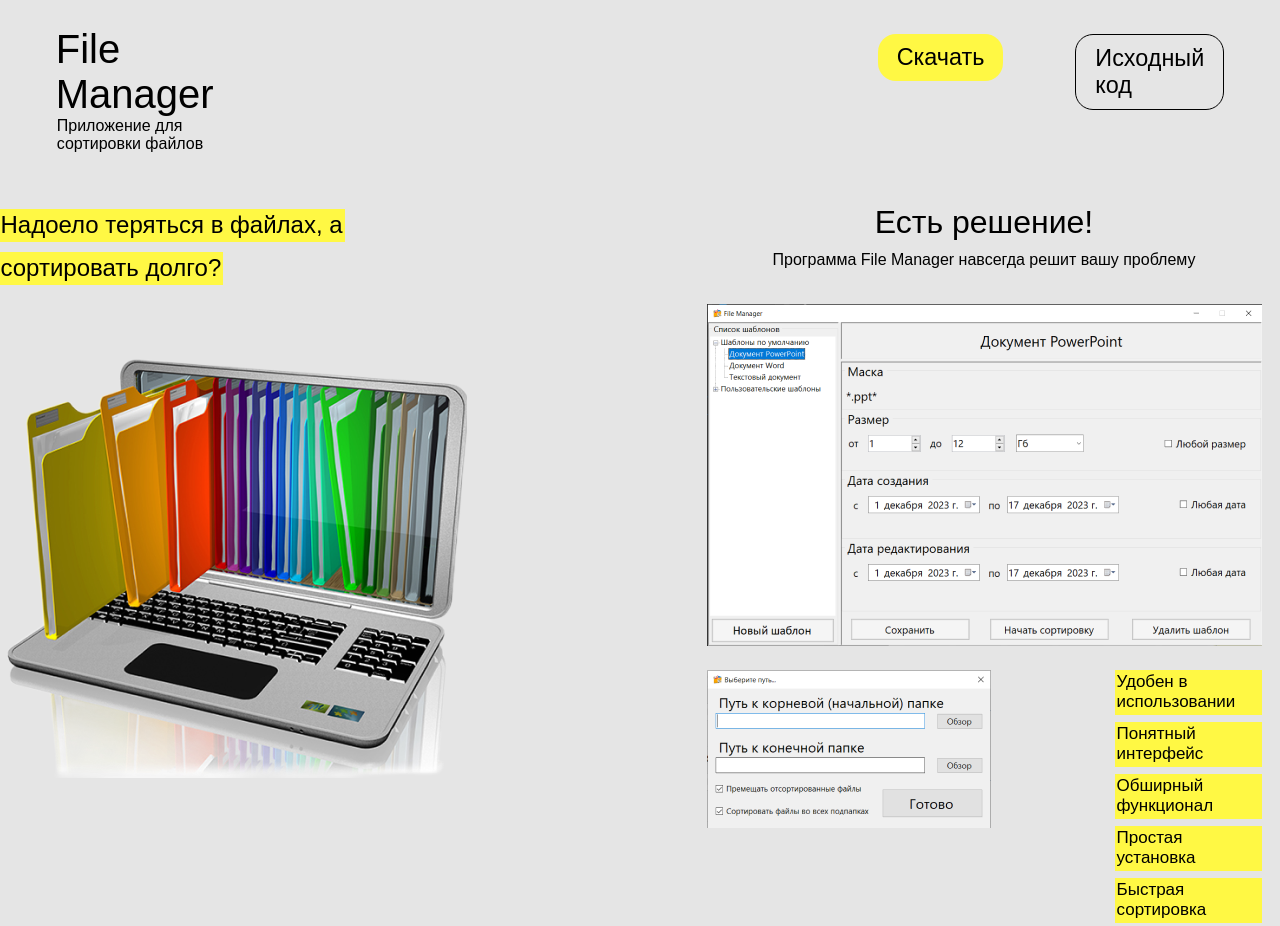
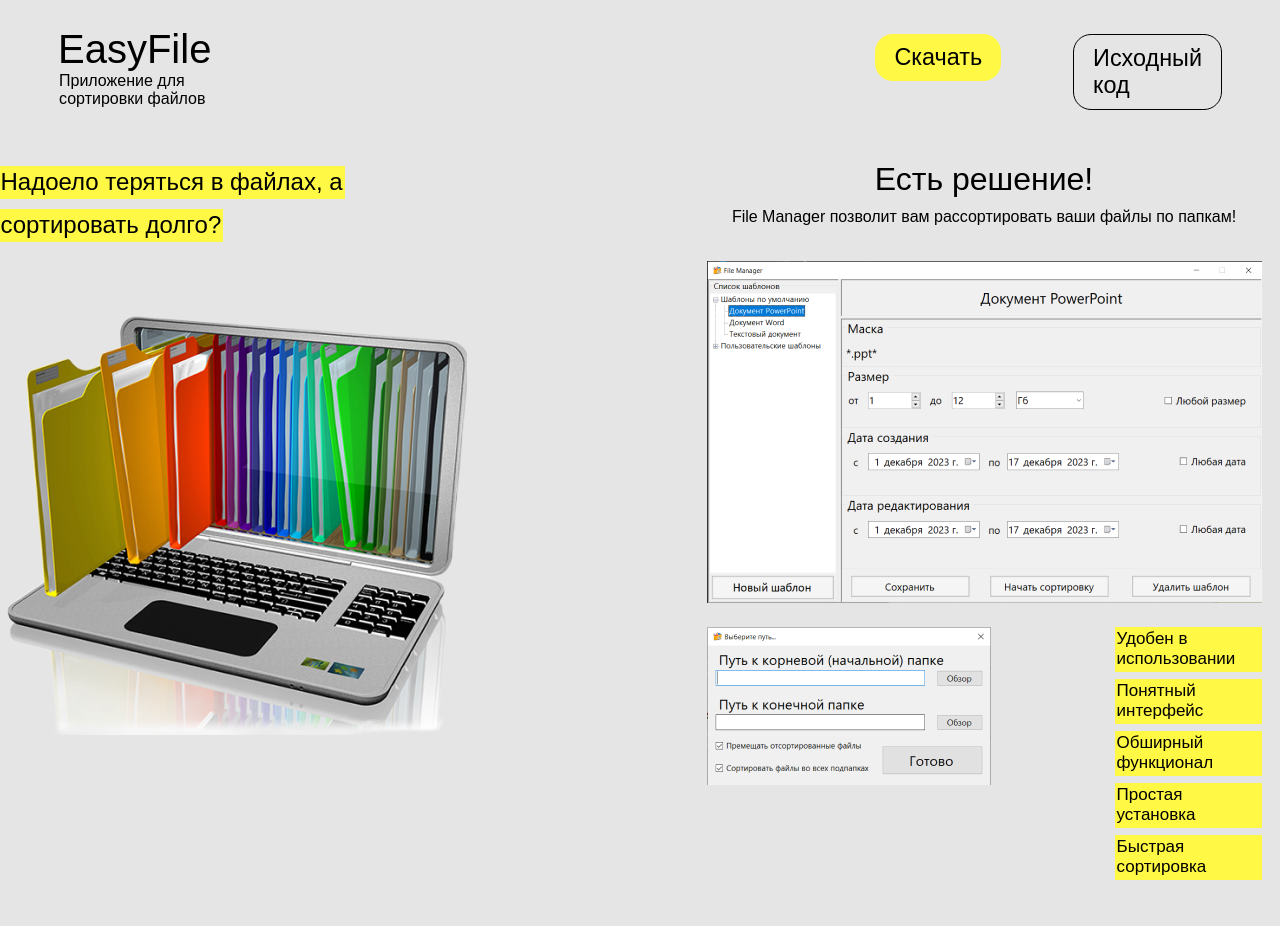
Before and after one commit to rmd09/Site-card-of-FileManager, a plain HTML site: page index.html in a window 1280 px wide. Drawn offline with Linux system fonts and the light colour scheme.

Commit message:
File Manager -> EasyFile

```diff
--- a/index.html
+++ b/index.html
@@ -3,14 +3,14 @@
 <head>
     <meta charset="UTF-8">
     <meta name="viewport" content="width=device-width, initial-scale=1.0">
-    <title>File Manager</title>
+    <title>EasyFile</title>
     <link rel="stylesheet" href="style.css">
     <link rel="icon" href="img/icon.png">
 </head>
 <body>
     <header>
         <div class="logo">
-            <h1 class="logo-title">File Manager</h1>
+            <h1 class="logo-title">EasyFile</h1>
             <h5 class="logo-text">Приложение для сортировки файлов</h5>
         </div>
         <div class="buttons">
@@ -38,7 +38,7 @@
             <div class="first-section">
                 <div class="solution-text">
                     <h2 class="solution-title">Есть решение!</h2>
-                    <h5 class="solution-subtitle">Программа File Manager навсегда решит вашу проблему</h5>
+                    <h5 class="solution-subtitle">File Manager позволит вам рассортировать ваши файлы по папкам!</h5>
                 </div>
                 <img src="img/main-screen.png" alt="main-screen" class="main-screen">
             </div>
```
Also changed, not shown: 1 other file.
